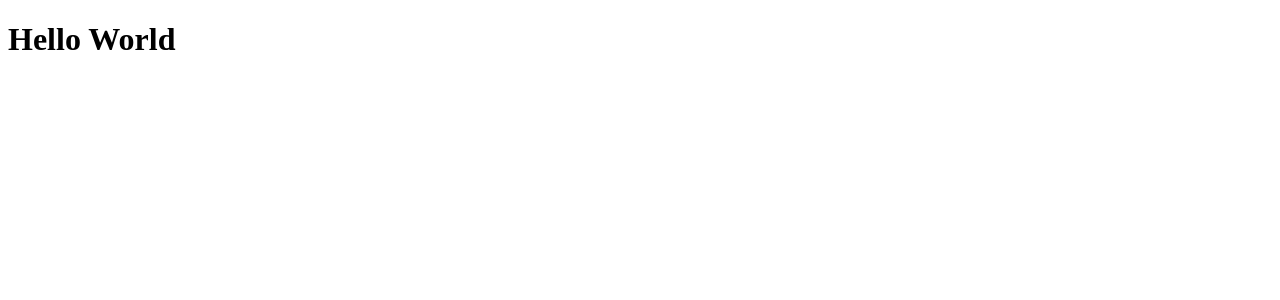
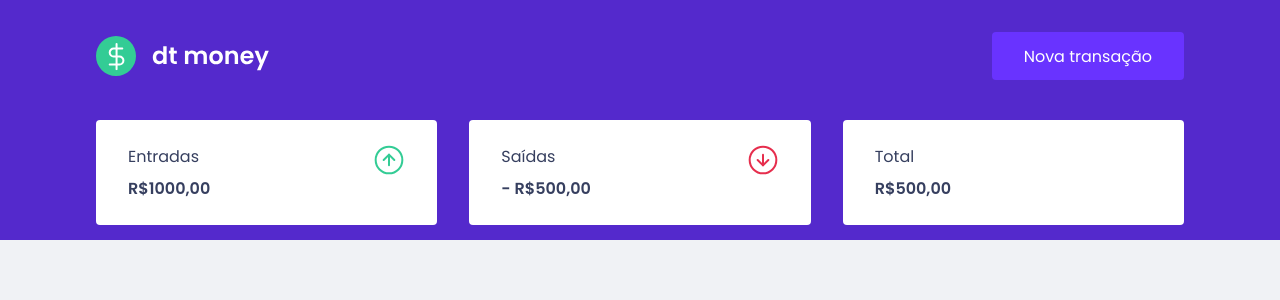
Before and after one commit to BiancaDuarteRaposo/dtmoney, a React (Create React App) app: page / in a window 1280 px wide. Shown: the top 300 px of the page. Built offline with nearby package versions, Linux system fonts and the light colour scheme.

Commit message:
Criação e estilização do Header e Dashboard

```diff
--- a/src/App.tsx
+++ b/src/App.tsx
@@ -1,10 +1,16 @@
-import styled from 'styled-components'
+
+import React from 'react';
+import { Dashboard } from './components/Dashboard';
+import { Header } from './components/Header.tsx';
+import { GlobalStyle } from './styles/global'
 
 
 export function App() {
   return (
-    <div className="App">
-      <h1>Hello World</h1>
-    </div>
+    <>
+      <Header />
+      <Dashboard />
+      <GlobalStyle />
+    </>
   );
 }
--- /dev/null
+++ b/src/components/Dashboard/index.tsx
@@ -0,0 +1,11 @@
+import React from "react";
+import { Summary } from "../Summary";
+import { Container } from "./styles";
+
+export function Dashboard() {
+    return (
+        <Container>
+            <Summary />
+        </Container >
+    );
+}
--- /dev/null
+++ b/src/components/Dashboard/styles.ts
@@ -0,0 +1,7 @@
+import styled from "styled-components";
+
+export const Container = styled.main`
+    max-width:1120px;
+    margin: 0 auto;
+    padding:2.5rem 1rem;
+`;
--- /dev/null
+++ b/src/components/Header.tsx/index.tsx
@@ -0,0 +1,18 @@
+
+import logoImg from '../../assets/logo.svg';
+import { Container, Content } from './styles';
+
+
+
+export function Header() {
+    return (
+        <Container>
+            <Content>
+                <img src={logoImg} alt="dt money" />
+                <button type="button">
+                    Nova transação
+                </button>
+            </Content>
+        </Container>
+    )
+}
--- /dev/null
+++ b/src/components/Header.tsx/styles.ts
@@ -0,0 +1,31 @@
+import styled from 'styled-components'
+
+export const Container = styled.header`
+background: var(--blue);
+`;
+
+export const Content = styled.div`
+    max-width: 1120px;
+    margin: 0 auto;
+
+    padding: 2rem 1rem 10rem;
+    display: flex;
+    align-items: center;
+    justify-content: space-between;
+
+    button{
+        font-size: 1rem;
+        color: #fff;
+        background: var(--blue-light);
+        border: 0;
+        padding: 0 2rem;
+        border-radius:0.25rem;
+        height: 3rem;
+
+        transition: filter 0.2s;
+
+        &hover{
+            filter: brightness(0.9);
+        }
+    }
+`;
--- /dev/null
+++ b/src/components/Summary/index.tsx
@@ -0,0 +1,35 @@
+import incomeImg from '../../assets/income.svg';
+import outcomeImg from '../../assets/outcome.svg';
+import totalImg from '../../assets/total.svg';
+
+import { Container } from "./styles";
+
+
+export function Summary() {
+    return (
+
+        <Container>
+            <div>
+                <header>
+                    <p>Entradas</p>
+                    <img src={incomeImg} alt="Entradas" />
+                </header>
+                <strong> R$1000,00 </strong>
+            </div>
+            <div>
+                <header>
+                    <p>Saídas</p>
+                    <img src={outcomeImg} alt="Saídas" />
+                </header>
+                <strong>- R$500,00 </strong>
+            </div>
+            <div>
+                <header>
+                    <p>Total</p>
+                    <img src={totalImg} alt="Total" />
+                </header>
+                <strong> R$500,00 </strong>
+            </div>
+        </Container>
+    )
+}
--- /dev/null
+++ b/src/components/Summary/styles.ts
@@ -0,0 +1,21 @@
+import styled from "styled-components"
+export const Container = styled.div`
+
+     display: grid;
+    grid-template-columns: repeat(3, 1fr);
+    gap: 2rem;
+    margin-top: -10rem;
+
+    div{
+     background: var(--shape);
+     padding:1.5rem 2rem;
+     border-radius: 0.25rem;
+     color: var(--text-title);
+    header {
+        display: flex;
+        aling-items: center;
+        justify-content: space-between;
+     }
+    }
+
+`;
```
